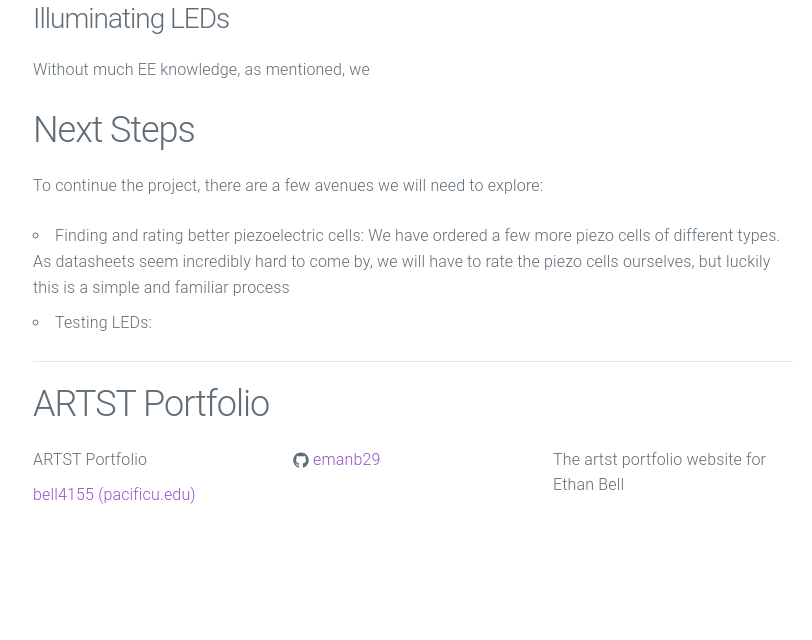
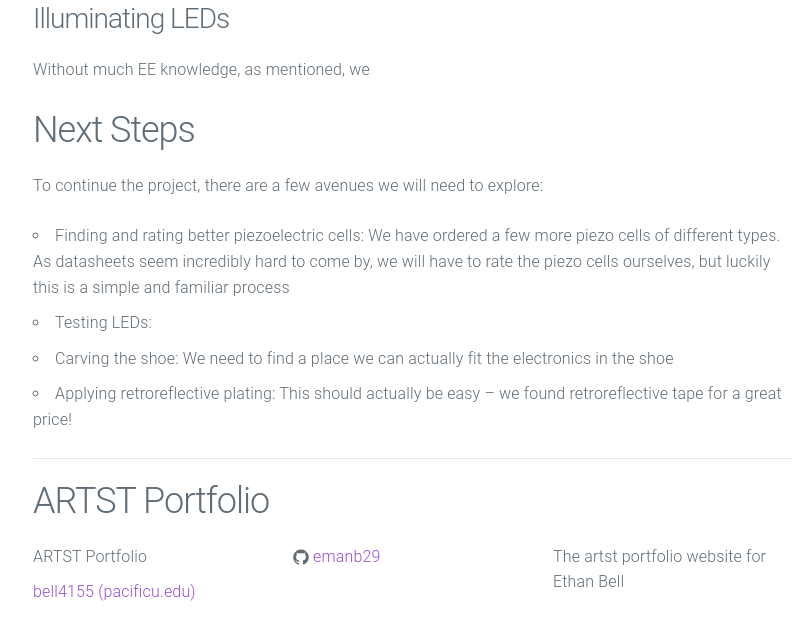
Before and after one commit to emanb29/artst-website, a Jekyll site: the page built from _posts/2015-10-07-welcome-to-jekyll.markdown, in a window 1280 px wide and 900 px high, scrolled down 2520 px, cut to the strip 230-870 px from the top of the window. Shown: the whole strip, without its empty margins (227-1039 px from the left). Built offline with Jekyll 4.4.1, drawn with Linux system fonts in a browser that asks for light colours; before the commit the page ends 3323 px from its top, so only the background shows below that.

Commit message:
Update 2015-10-07-welcome-to-jekyll.markdown

```diff
--- a/_posts/2015-10-07-welcome-to-jekyll.markdown
+++ b/_posts/2015-10-07-welcome-to-jekyll.markdown
@@ -35,3 +35,5 @@ Without much EE knowledge, as mentioned, we
 To continue the project, there are a few avenues we will need to explore:
 - Finding and rating better piezoelectric cells: We have ordered a few more piezo cells of different types. As datasheets seem incredibly hard to come by, we will have to rate the piezo cells ourselves, but luckily this is a simple and familiar process
 - Testing LEDs:
+- Carving the shoe: We need to find a place we can actually fit the electronics in the shoe
+- Applying retroreflective plating: This should actually be easy -- we found retroreflective tape for a great price!
```
